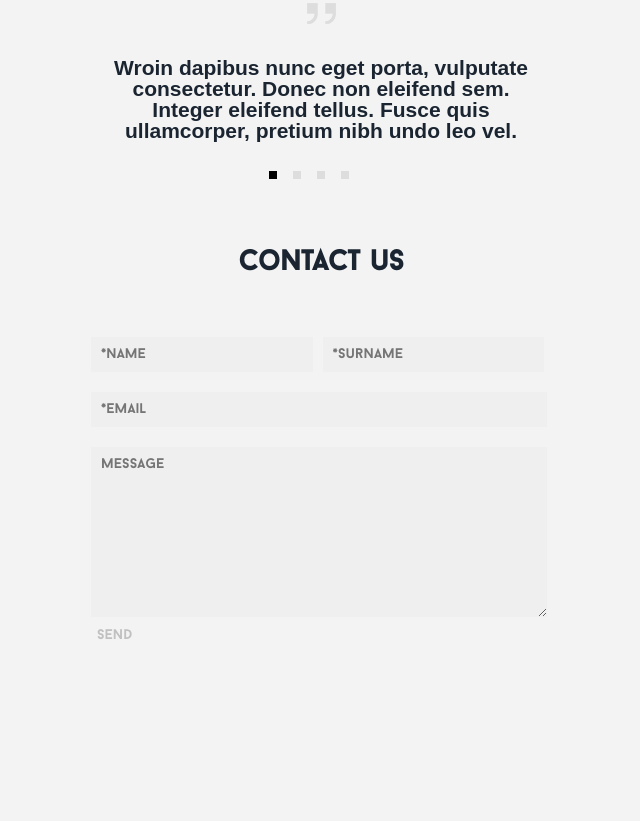
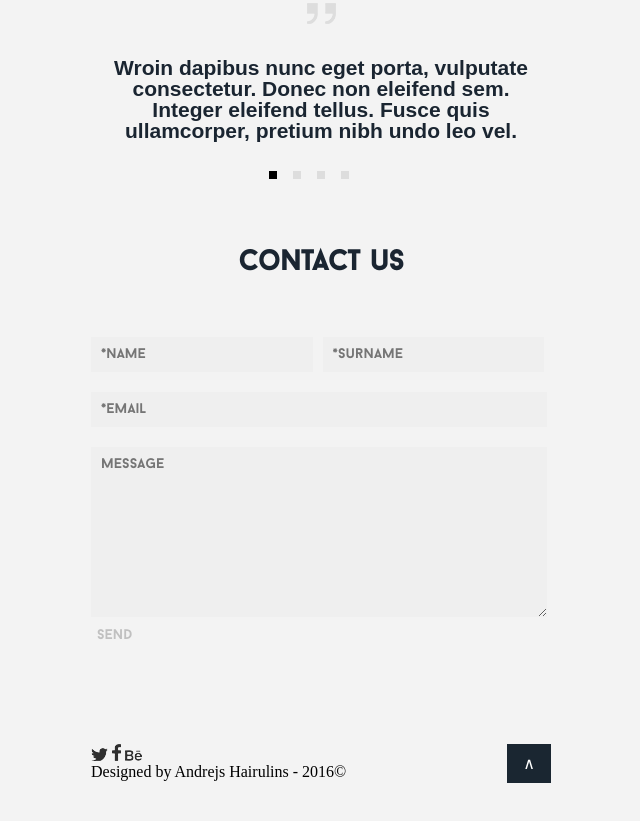
Before and after one commit to TarasBeyda/scriptum, a plain HTML site: page index.html in a window 1280 px wide. Shown: the part 5959-6780 px from the top of the page, without its empty margins (319-959 px from the left). Before the commit the page ends 6603 px from the top, so only its background shows below. Drawn offline with Linux system fonts and the light colour scheme.

Commit message:
to footer

```diff
--- a/css/style.css
+++ b/css/style.css
@@ -341,3 +341,20 @@ h3 {
 #contact__us__surname {
     width: 46%;
 }
+
+
+.footer {
+    margin: 100px 10px 50px;
+    display: flex;
+    justify-content: space-between;
+}
+.footer__scroll__top {
+    width: 44px;
+    height: 39px;
+    background: #1a2631;
+    color: #fff;
+    text-align: center;
+}
+.footer__scroll__top p {
+    padding: 12px 0;
+}
--- a/index.html
+++ b/index.html
@@ -185,8 +185,16 @@
             <input type="button" value="send">
         </div>
 
-        <footer>
-
+        <footer class="footer">
+            <div class="footer__designed__by">
+                <img src="img/twitter.png" alt="twitter">
+                <img src="img/facebook.png" alt="facebook">
+                <img src="img/be.png" alt="be">
+                <p>Designed by Andrejs Hairulins - 2016&copy;</p>
+            </div>
+            <div class="footer__scroll__top">
+                <p><a href="#">&and;</a></p>
+            </div>
         </footer>
 
     </div>
```
Also changed, not shown: img/be.png (added), img/facebook.png (added), img/twitter.png (added).
